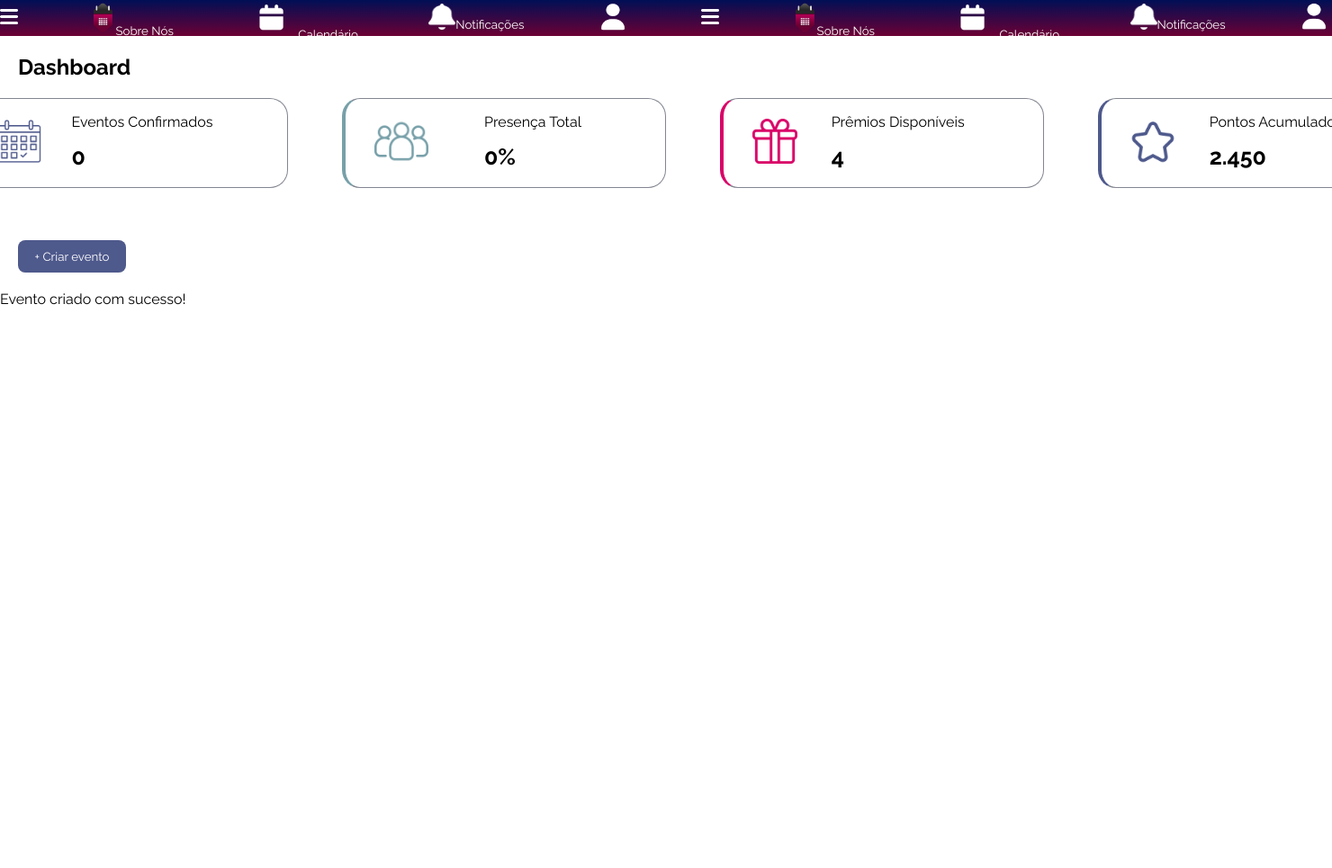
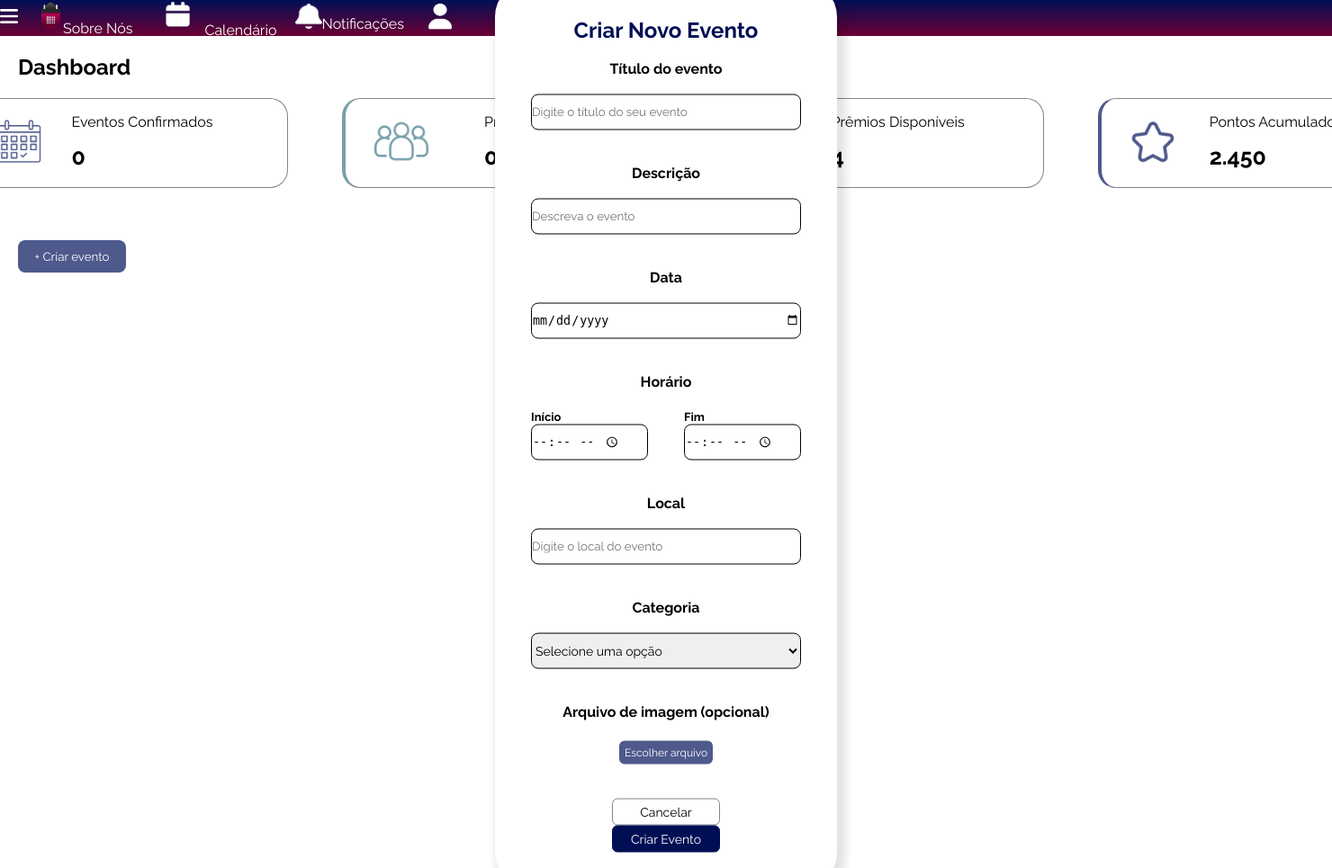
Before and after one commit to outlookkami/PI---SENAC, a PHP site: page /PI---SENAC/admPortal.php in a window 1480 px wide; the page is wider, and only the part inside the window is pictured. Shown: that part at 90% size. Run offline with PHP 8.4, Linux system fonts and the light colour scheme; tables that the repository leaves empty or names only in its code hold one stand-in row (values such as "Sample post").

Commit message:
Inclusão de eventos no banco funcionando, pequenas alterações de css

```diff
--- a/admPortal.php
+++ b/admPortal.php
@@ -1,3 +1,55 @@
+
+<?php
+// Conexão com o banco de dados
+$host = "localhost";
+$username = "root";
+$password = "";
+$database = "teste_eventos";
+
+$connection = new mysqli($host, $username, $password, $database);
+
+if ($connection -> connect_error){
+    die("Erro de conexão" . $connection -> connect_error);}
+//
+$sql = "SELECT * FROM tabela_eventos";
+
+$result = $connection -> query($sql);
+
+$sql = "SELECT * FROM tabela_eventos ORDER BY data_evento ASC";
+
+if(!$result){
+    die("Erro ao acessar dados." . $connection -> error);
+}
+
+if($_POST){
+    $titulo_evento = $_POST['titulo_evento'];
+    $descricao_evento = $_POST['descricao_evento'];
+    $data_evento = $_POST['data_evento'];
+    $horario_inicio_evento = $_POST['horario_inicio_evento'];
+    $horario_fim_evento = $_POST['horario_fim_evento'];
+    $horario_evento = $_POST['horario_inicio_evento'] . " - " . $_POST['horario_fim_evento'];
+    $local_evento = $_POST['local_evento'];
+    $tag_evento = $_POST['tag_evento'] ?? null;
+    // $imagem_evento = $_FILES['imagem_evento'];
+
+    if (!empty($titulo_evento) && !empty($descricao_evento) && !empty($data_evento) && !empty($horario_inicio_evento) && !empty($local_evento)) {
+
+    $sql = "INSERT INTO tabela_eventos (titulo_evento, descricao_evento, data_evento, horario_inicio_evento, horario_fim_evento, horario_evento, local_evento, tag_evento) VALUES ('$titulo_evento', '$descricao_evento', '$data_evento', '$horario_inicio_evento', '$horario_fim_evento', '$horario_evento', '$local_evento', '$tag_evento')";
+
+    // echo $sql;
+    // $result = $connection->query($sql);
+}
+
+}
+
+if ($connection -> query($sql)){
+    echo "";
+} else {
+    echo "<script>alert('Erro ao salvar evento. Tente novamente');</script>";
+}
+$connection -> close();
+?>
+
 <!DOCTYPE html>
 <html lang="en">
 
@@ -18,19 +70,15 @@
 
 <body>
     <header>
-
-        <button><img class="menu" src="assets/menu.png" alt="barrinhas de menu"></button>
-        <button><img class="Logo" src="assets/Logo HeyEvent Ofc.png" alt="logo">Sobre Nós</button>
-        <button><img class="calendario" src="assets/Calendario.png" alt="">Calendário</button>
-        <button><img class="notificaçoes" src="assets/notificacoes.png" alt="notificações">Notificações</button>
-        <button><img class="user" src="assets/user.png" alt="perfil"></button>
-
-        <button><img class="menu" src="assets\menu.png" alt="barrinhas de menu"></button>
-        <button><img class="Logo" src="assets\Logo HeyEvent Ofc.png" alt="logo">Sobre Nós</button>
-        <button><img class="calendario" src="assets\Calendario.png" alt="">Calendário</button>
-        <button><img class="notificaçoes" src="assets\notificacoes.png" alt="notificações">Notificações</button>
-        <a href="Perfil.php"><button><img class="user" src="assets\user.png" alt="perfil"></button></a>
-
+        <nav>
+            <ul>
+                <li><a href=""><img class="menu" src="assets\menu.png" alt="barrinhas de menu"></a></li>
+                <li><a><img class="Logo" src="assets\Logo HeyEvent Ofc.png" alt="logo">Sobre Nós</button></a></li>
+                <li><a><img class="calendario" src="assets\Calendario.png" alt="">Calendário</a></li>
+                <li><a><img class="notificaçoes" src="assets\notificacoes.png" alt="notificações">Notificações</a></li>
+                <li><a href="Perfil.php"><img class="user" src="assets\user.png" alt="perfil"></a></li>
+            </ul>
+        </nav>
     </header>
 
     <main>
@@ -91,11 +139,12 @@
             <br><br>
 
             <button class="criarEvento" onclick="mostraForm()">&#43 Criar evento</button>
+        </div>
     </main>
-    </div>
+
     <!-- Formulário de criação de eventos -->
-    <div class="CriarEventoForm" action="criar_evento.php" id="formCriarEvento">
-        <form method="post" class="CriarEventoForm">
+    <div class="CriarEventoForm" id="formCriarEvento">
+        <form method="post" action="admPortal.php" enctype="multipart/form-data"" class="CriarEventoForm">
             <h2 class="CNE">Criar Novo Evento</h2><br>
             <label for="titulo_evento"><b>Título do evento</b></label><br>
             <input class="inpt1" type="text" name="titulo_evento" id="titulo_evento" placeholder="Digite o título do seu evento">
@@ -131,11 +180,12 @@
                     <option value="Outros">Outros</option>
                 </select>
             <br><br>
+
             <label for="imagem_evento"><b>Arquivo de imagem (opcional)</b></label><br>
             <input class="file" type="file" id="imagem_evento" name="imagem_evento" accept="image/*">
             <label for="imagem_evento" class="estiloFile">Escolher arquivo</label>
             <br><br>
-        <button class="botaoCancelar" onclick="escondeForm()">Cancelar</button>
+            <button class="botaoCancelar" type="button" onclick="escondeForm()">Cancelar</button>
             <button class="botaoCriar" type="submit" onclick="escondeForm()">Criar Evento</button>
     </form>
     </div>
@@ -174,6 +224,21 @@
             width: 100vw;
             height: 40px;
             justify-content: space-between;
+        }
+
+        nav {
+            display: flex;
+            width: 100%;
+            justify-content: space-between;
+            align-items: center;
+        }
+
+        ul {
+            display: flex;
+            list-style: none;
+            align-items: center;
+            color: white;
+            gap: 20px;
         }
 
         .inícioHeader {
@@ -232,6 +297,7 @@
             display: flex;
             gap: 40px;
             justify-content: center;
+            line-break: normal;
         }
 
         /* Elementos tabelas */
@@ -354,7 +420,7 @@
             background-color: #ffffffff;
             box-shadow: 5px 5px 10px 5px rgba(0, 0, 0, 0.108);
             border-radius: 40px;
-            display: none;
+
             align-items: center;
             flex-direction: column;
             position: fixed;
@@ -450,52 +516,52 @@
 <!-- PHP - Conectando ao banco para receber os dados do formulário -->
 
 <?php
-    $server = "localhost";
-    $username = "root";
-    $password = "";
-    $database = "eventos";
+//     $server = "localhost";
+//     $username = "root";
+//     $password = "";
+//     $database = "eventos";
 
-    $connection = new mysqli($server, $username, $password, $database);
+//     $connection = new mysqli($server, $username, $password, $database);
 
-    if ($connection->connect_error) {
+//     if ($connection->connect_error) {
 
-    die("Erro de conexão" . $connection->connect_error);
-}
+//     die("Erro de conexão" . $connection->connect_error);
+// }
 
 
-        // Conexão com o banco de dados
-        if($_SERVER['REQUEST_METHOD'] === 'POST'){
-        $titulo_evento = $_POST['titulo_evento'];
-        $descricao_evento = $_POST['descricao_evento'];
-        $data_evento = $_POST['data_evento'];
-        $horario_inicio_evento = $_POST['horario_inicio_evento'];
-        $horario_fim_evento = $_POST['horario_fim_evento'];
-        $horario_evento = $_POST['horario_inicio_evento'] . " - " . $_POST['horario_fim_evento'];
-        $local_evento = $_POST['local_evento'];
-        $tag_evento = $_POST['tag_evento'];
-        $imagem_evento = $_FILES['imagem_evento'];
-        if (!empty($_FILES['imagem_evento']['name'])) {
-    $nome_arquivo = basename($_FILES['imagem_evento']['name']);
-    $caminho = "uploads/" . $nome_arquivo;
-    move_uploaded_file($_FILES['imagem_evento']['tmp_name'], $caminho);
-    $imagem_evento = $caminho;
-} else {
-    $imagem_evento = null;
-}
-    }
+//         // Conexão com o banco de dados
+//         if($_SERVER['REQUEST_METHOD'] === 'POST'){
+//         $titulo_evento = $_POST['titulo_evento'];
+//         $descricao_evento = $_POST['descricao_evento'];
+//         $data_evento = $_POST['data_evento'];
+//         $horario_inicio_evento = $_POST['horario_inicio_evento'];
+//         $horario_fim_evento = $_POST['horario_fim_evento'];
+//         $horario_evento = $_POST['horario_inicio_evento'] . " - " . $_POST['horario_fim_evento'];
+//         $local_evento = $_POST['local_evento'];
+//         $tag_evento = $_POST['tag_evento'];
+//         $imagem_evento = $_FILES['imagem_evento'];
+//         if (!empty($_FILES['imagem_evento']['name'])) {
+//     $nome_arquivo = basename($_FILES['imagem_evento']['name']);
+//     $caminho = "uploads/" . $nome_arquivo;
+//     move_uploaded_file($_FILES['imagem_evento']['tmp_name'], $caminho);
+//     $imagem_evento = $caminho;
+// } else {
+//     $imagem_evento = null;
+// }
+//     }
 
-        $sql = "INSERT INTO tabela_eventos (titulo_evento, descricao_evento, data_evento, horario_inicio_evento, horario_fim_evento, horario_evento, local_evento, tag_evento, imagem_evento) VALUES (?, ?, ?, ?, ?, ?, ?, ?, ?)";
+//         $sql = "INSERT INTO tabela_eventos (titulo_evento, descricao_evento, data_evento, horario_inicio_evento, horario_fim_evento, horario_evento, local_evento, tag_evento, imagem_evento) VALUES (?, ?, ?, ?, ?, ?, ?, ?, ?)";
 
-        $stmt = $connection->prepare($sql);
+//         $stmt = $connection->prepare($sql);
 
-        $stmt->bind_param("ssssssssb", $titulo_evento, $descricao_evento, $data_evento, $horario_inicio_evento, $horario_fim_evento, $horario_evento, $local_evento, $tag_evento, $imagem_evento);
+//         $stmt->bind_param("ssssssssb", $titulo_evento, $descricao_evento, $data_evento, $horario_inicio_evento, $horario_fim_evento, $horario_evento, $local_evento, $tag_evento, $imagem_evento);
 
-        if ($stmt->execute()) {
-            echo "Evento criado com sucesso!";
-        } else {
-            echo "Erro ao criar evento: " . $stmt->error;
-        }
+//         if ($stmt->execute()) {
+//             echo "Evento criado com sucesso!";
+//         } else {
+//             echo "Erro ao criar evento: " . $stmt->error;
+//         }
 
-        $stmt->close();
-        $connection->close();
+//         $stmt->close();
+//         $connection->close();
 ?>
```
Also changed, not shown: ColabPortal.php (+51 -65 lines), possivelUtilColab.php (added, +34 -0 lines). Lines whose indentation alone changed are shown as unchanged.
